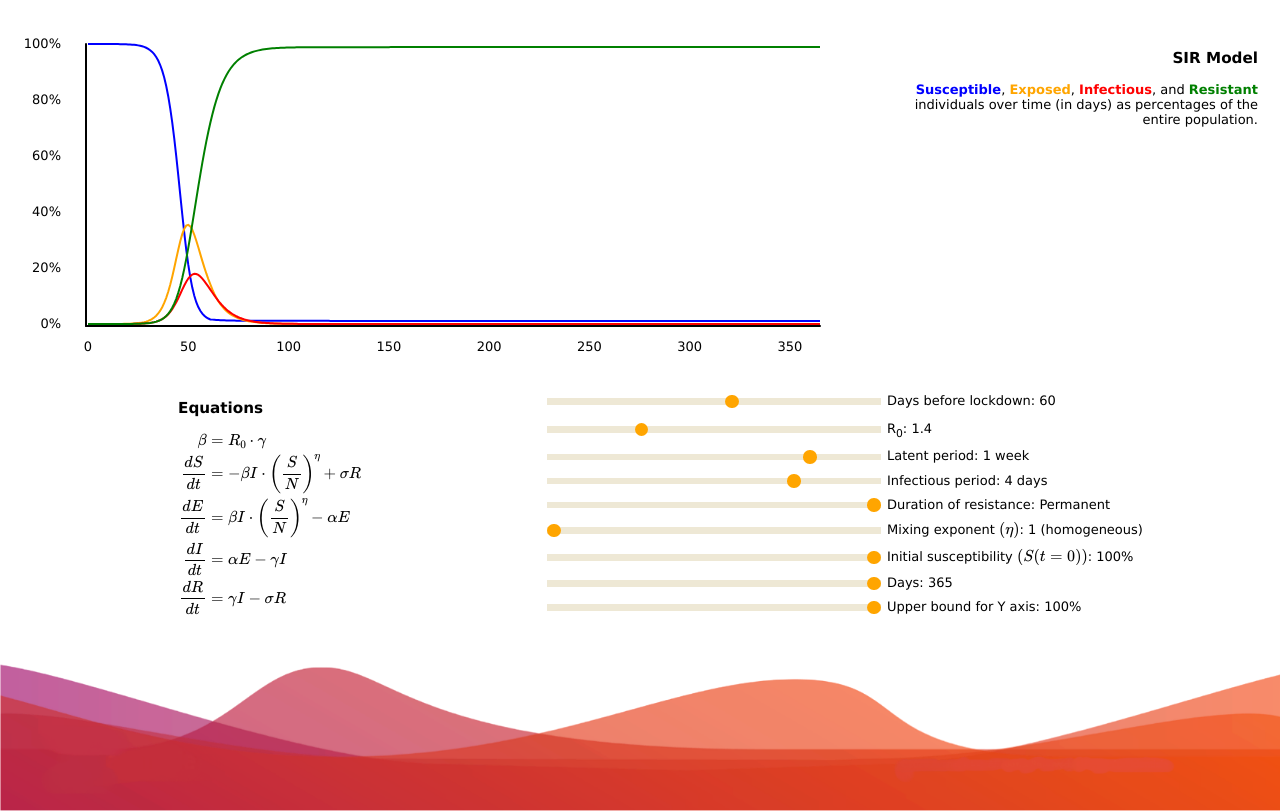
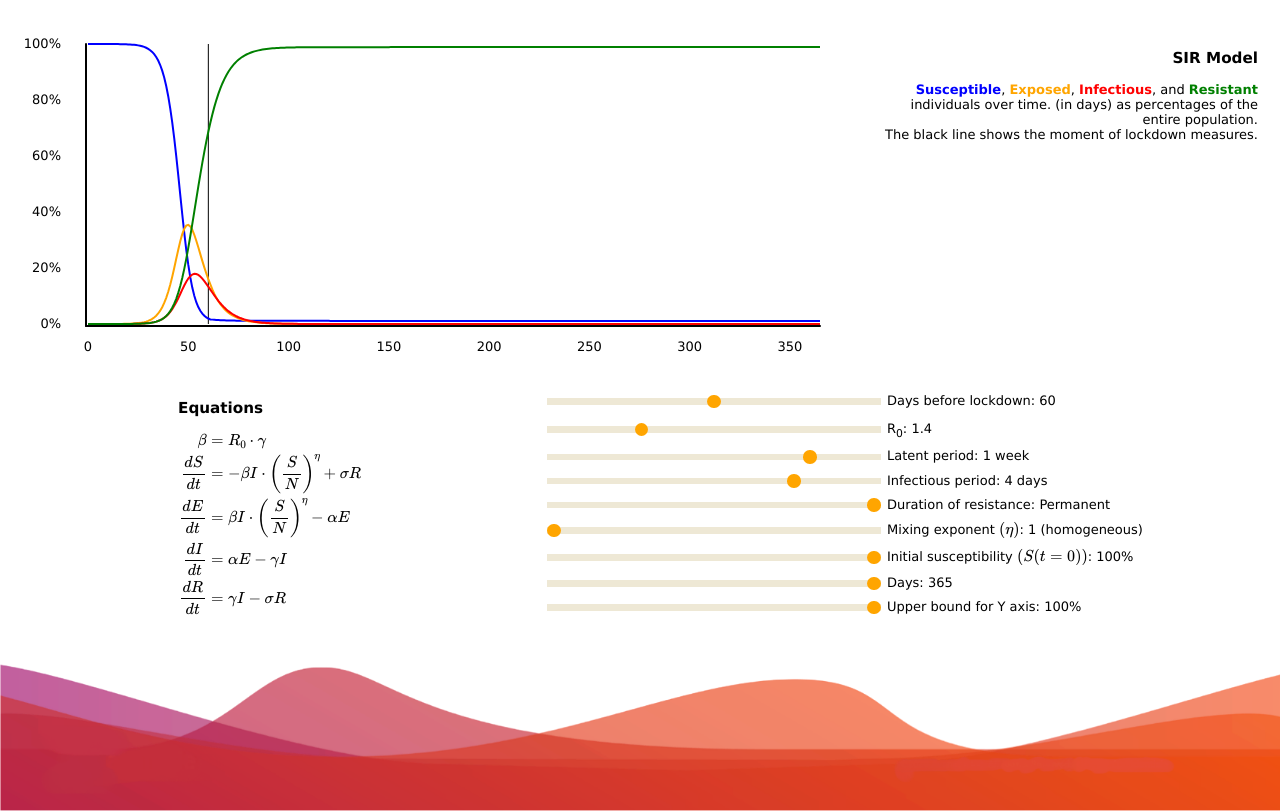
Before and after one commit to rebeccadavidsson/SIRmodel, a plain HTML site: page index.html in a window 1280 px wide. Drawn offline with nearby package versions, Linux system fonts and the light colour scheme; some packages are replaced by stand-ins of ours.

Commit message:
lockdown param

```diff
--- a/index.html
+++ b/index.html
@@ -30,8 +30,8 @@
         <span class="varS">Susceptible</span>,
         <span class="varE">Exposed</span>,
         <span class="varI">Infectious</span>, and
-        <span class="varR">Resistant</span> individuals over time
-        (in days) as percentages of the entire population.
+        <span class="varR">Resistant</span> individuals over time.
+        (in days) as percentages of the entire population. <br> The black line shows the moment of lockdown measures.
       </div>
     </div>
     </div>
@@ -106,7 +106,7 @@
     <script type="text/javascript" src="seir.js" charset="utf-8"></script>
     <script type="text/javascript">
       var param_vals = {
-        lockdown: [{ value: 10 }, { value: 20 }, { value: 30 },{ value: 40 }, { value: 50 }, { value: 60,  default: true }, { value: 70 }, { value: 80 }, { value: 90 }, { value: 100 }],
+        lockdown: [{ value: 10 }, { value: 20 }, { value: 30 },{ value: 40 }, { value: 50 }, { value: 60,  default: true }, { value: 70 }, { value: 80 }, { value: 90 }, { value: 100 }, { value: 200 }],
           n_days: [{value: 90}, {value: 180}, {value: 365, default: true}],
           y_max: [{value: 5}, {value: 10}, {value: 15}, {value: 20},
                   {value: 25}, {value: 30}, {value: 35}, {value: 40},
--- a/seir.js
+++ b/seir.js
@@ -102,6 +102,7 @@ SIR.plot = function(plot_id, ctrl_id, param_vals) {
     plot.svg = d3.select(plot_id).append('svg');
 
     var svg_rect = plot.svg.node().getBoundingClientRect();
+    var margin_line;
     plot.width = svg_rect.width;
     plot.height = svg_rect.height;
     plot.margin = {
@@ -269,6 +270,18 @@ SIR.plot = function(plot_id, ctrl_id, param_vals) {
 
         // Remove existing data series.
         plot.svg.selectAll('path.series').remove();
+        plot.svg.selectAll(".lockdown").remove();
+        margin_line = plot.x_range(plot.params.lockdown);
+
+        plot.svg.append("line")
+            .attr("x1", margin_line)
+            .attr("y1", plot.margin.top)
+            .attr("x2", margin_line)
+            .attr("y2", plot.height - plot.margin.bottom)
+            .attr("class", "lockdown")
+            .style("stroke-width", 1)
+            .style("stroke", "black")
+            .style("fill", "none");
 
         plot.svg.append('svg:path')
             .attr('d', plot.draw_line(output.s))
```
